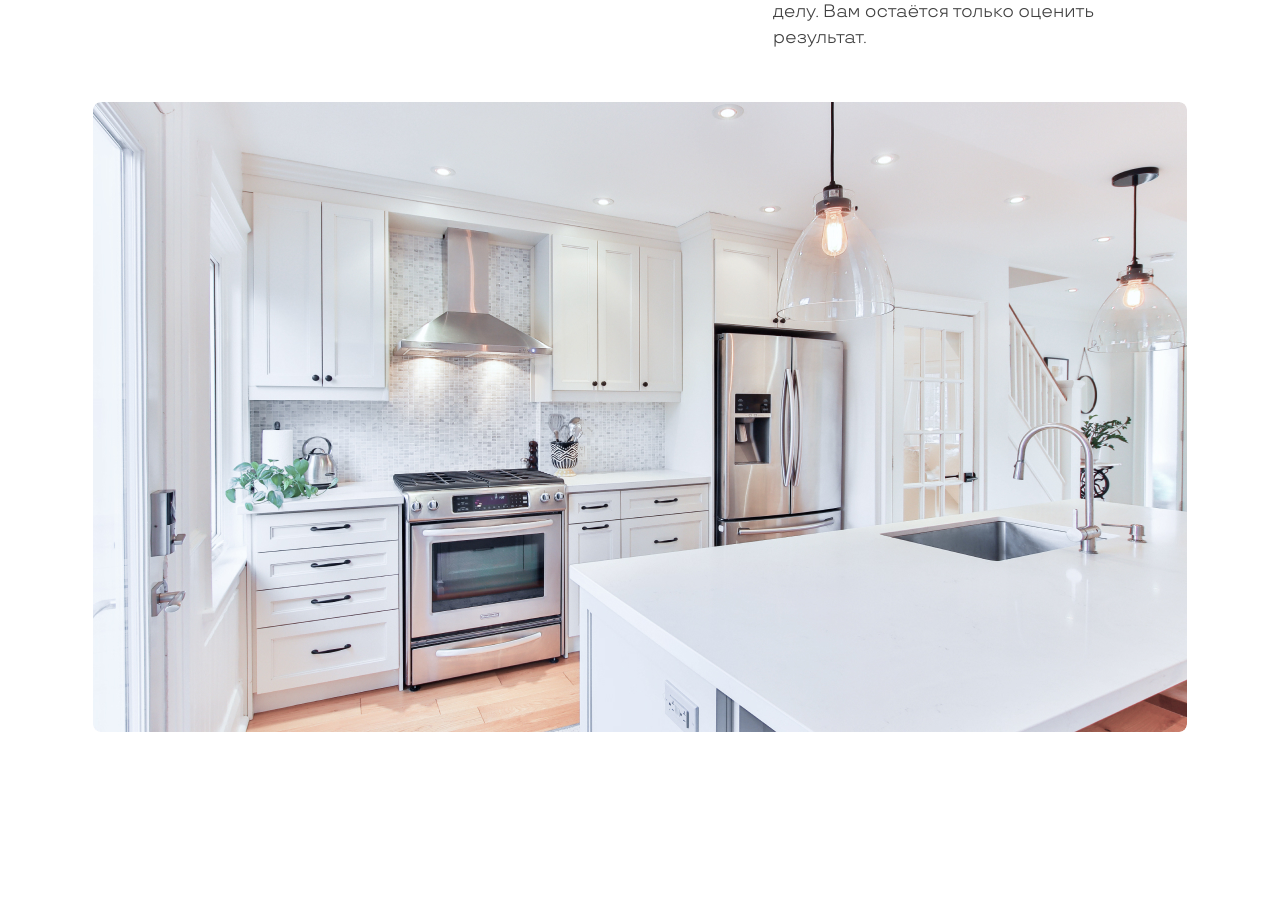
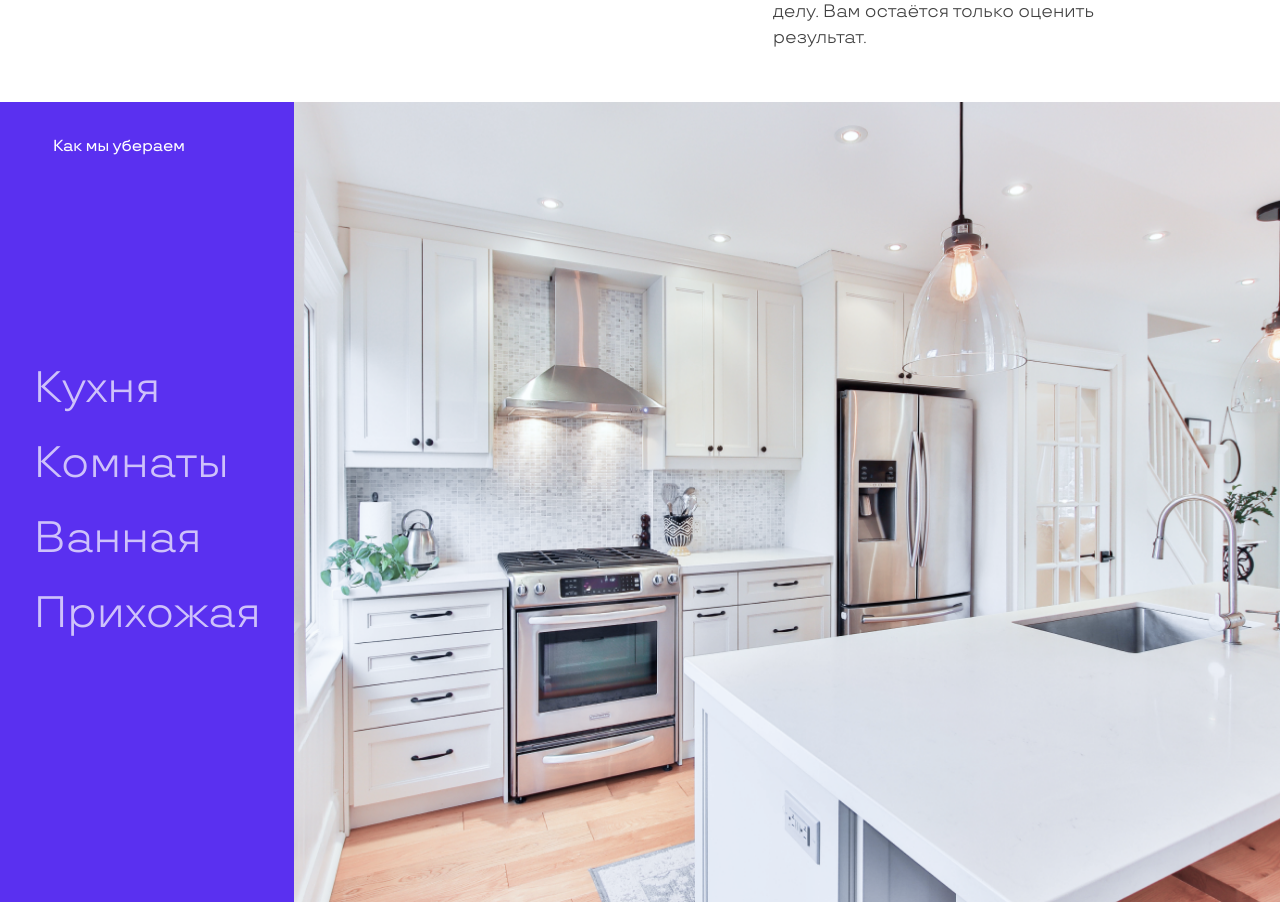
Before and after one commit to hel1yeah/test-redlab, a Vue app: page / in a window 1280 px wide. Shown: the part 1402-2304 px from the top of the page. Before the commit the page ends 2134 px from the top, so only its background shows below. Built offline with nearby package versions, Linux system fonts and the light colour scheme.

Commit message:
fix: cleaning anim menu section

```diff
--- a/src/views/SectionCleaning.vue
+++ b/src/views/SectionCleaning.vue
@@ -42,6 +42,7 @@ export default {
   },
   mounted() {
     this.gsapTitleFrom()
+    this.gsapGallery()
   },
   methods: {
     gsapTitleFrom() {
@@ -67,6 +68,42 @@ export default {
           ease: 'power3.inOutinOut',
         },
         '-=1'
+      )
+    },
+
+    gsapGallery() {
+      let tl = gsap.timeline({
+        scrollTrigger: {
+          trigger: '.cleaning__gallery',
+          start: 'bottom bottom+=100',
+        },
+      })
+      tl.fromTo(
+        '.cleaning__img',
+        {
+          duration: 2,
+          height: '80%',
+          width: '56%',
+        },
+        {
+          right: '0%',
+          transform: 'translateX(0%)',
+          borderRadius: '0px',
+          height: '100%',
+          width: '77%',
+        }
+      )
+
+      tl.fromTo(
+        '.cleaning__menu-container',
+        {
+          x: '-100%',
+          y: '-200px',
+          opacity: 0,
+          duration: 1.5,
+          ease: 'power3.inOutinOut',
+        },
+        { x: '0%', y: '0px', opacity: 1 }
       )
     },
   },
@@ -99,32 +136,37 @@ export default {
   line-height: 140%;
   max-width: 414px;
 }
+.cleaning__gallery {
+  overflow: hidden;
+  position: relative;
+  height: 100vh;
+}
 .cleaning__img {
   border-radius: 8px;
   overflow: hidden;
-  max-width: 1094px;
-  max-height: 630px;
   display: block;
-}
-.cleaning__gallery {
-  margin-top: 52px;
-  display: flex;
-  align-items: center;
-  justify-content: center;
+  position: absolute;
+  height: 100%;
+  width: 77%;
+  top: 0;
+  right: 50%;
+  transform: translateX(50%);
+  z-index: 0;
 }
 
 .cleaning__menu-container {
-  width: 375px;
-  height: 800px;
+  z-index: 1;
+  position: absolute;
+  top: 0;
+  left: 0;
+  width: 23%;
+  height: 100%;
   background-color: $purple-color;
-  position: relative;
   color: $primary-color;
-
   display: flex;
   align-items: center;
   justify-content: center;
   flex-direction: column;
-  display: none;
 }
 .cleaning__menu-descr {
   position: absolute;
```
Also changed, not shown: src/assets/images/cleaning1.jpg.
